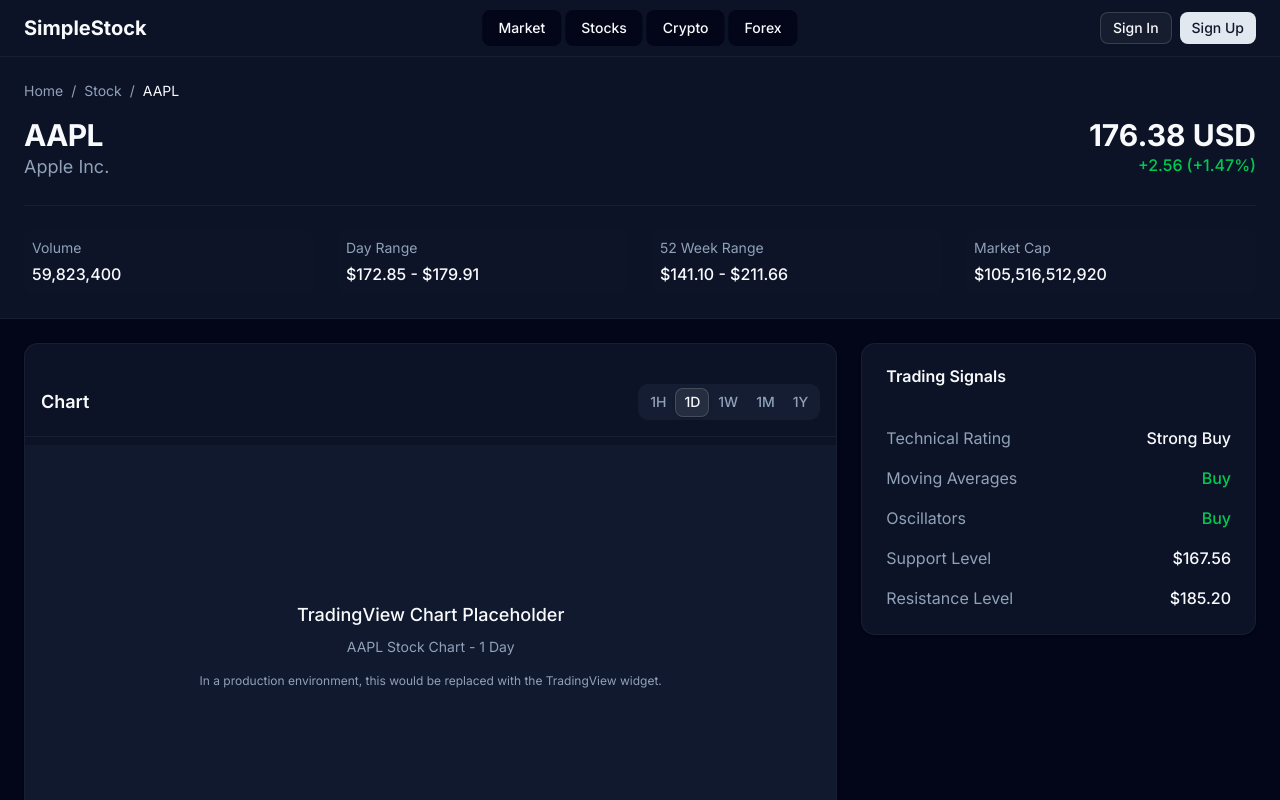
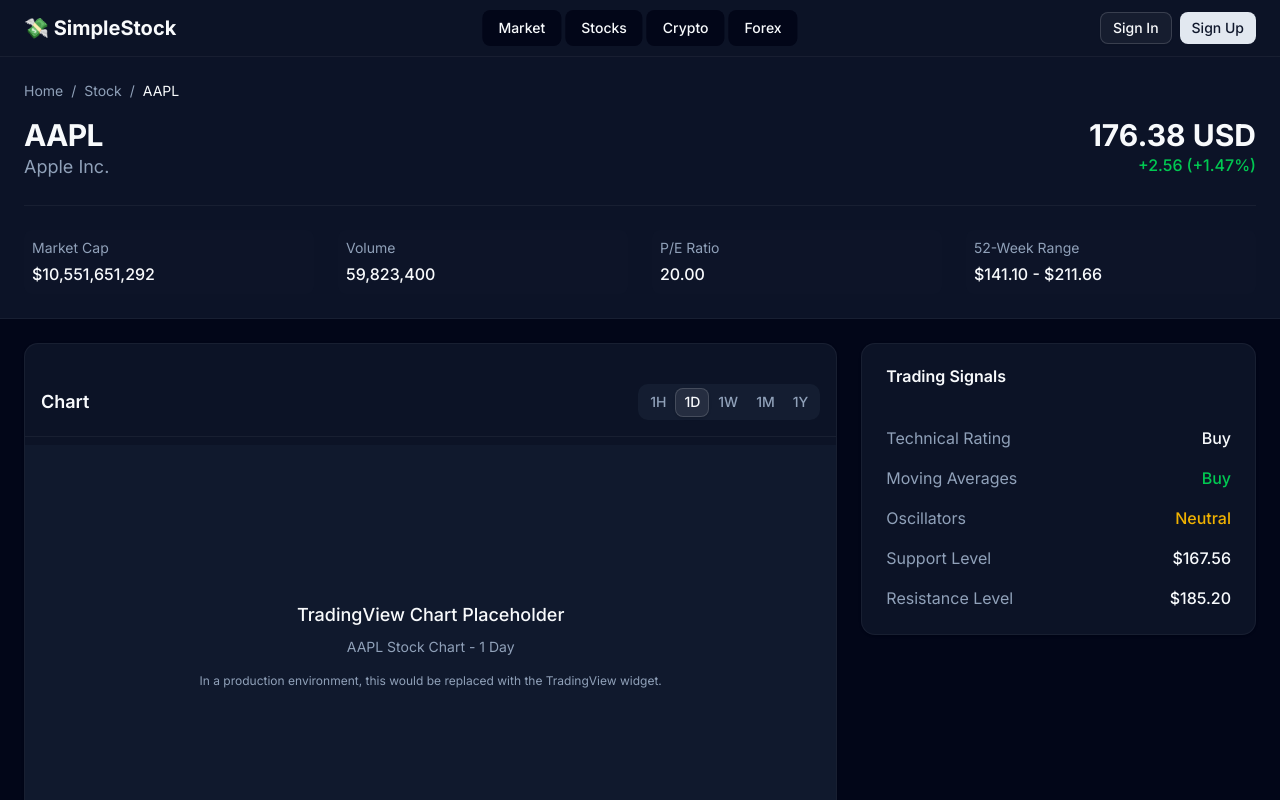
Before and after one commit to xmd404v2/simple-stock, a Next.js app: page /asset/stock/aapl in a window 1280 px wide. Shown: the top 800 px of the page. Built offline with nearby package versions, Linux system fonts and the light colour scheme.

Commit message:
fix build err

```diff
--- a/src/app/asset/forex/[id]/page.tsx
+++ b/src/app/asset/forex/[id]/page.tsx
@@ -4,9 +4,13 @@
 import { Card, CardContent, CardHeader, CardTitle } from '@/components/ui/card';
 import { notFound } from 'next/navigation';
 
-export default function ForexDetailPage({ params }: { params: { id: string } }) {
-  // Access params.id directly without awaiting
-  const forex = getForexDetails(params.id);
+interface PageProps {
+  params: Promise<{ id: string }>;
+}
+
+export default async function ForexDetailPage({ params }: PageProps) {
+  const { id } = await params;
+  const forex = getForexDetails(id);
 
   if (!forex) {
     notFound();
@@ -32,12 +36,16 @@
               <span className="font-medium text-foreground">{forex.quoteCurrency}</span>
             </div>
             <div className="flex flex-col p-2 rounded-md bg-card/50">
-              <span className="text-sm text-muted-foreground mb-1">Day Range</span>
-              <span className="font-medium text-foreground">{(forex.rate - forex.rate * 0.003).toFixed(4)} - {(forex.rate + forex.rate * 0.003).toFixed(4)}</span>
+              <span className="text-sm text-muted-foreground mb-1">Daily Range</span>
+              <span className="font-medium text-foreground">
+                {(forex.rate * 0.99).toFixed(4)} - {(forex.rate * 1.01).toFixed(4)}
+              </span>
             </div>
             <div className="flex flex-col p-2 rounded-md bg-card/50">
-              <span className="text-sm text-muted-foreground mb-1">52 Week Range</span>
-              <span className="font-medium text-foreground">{(forex.rate - forex.rate * 0.05).toFixed(4)} - {(forex.rate + forex.rate * 0.05).toFixed(4)}</span>
+              <span className="text-sm text-muted-foreground mb-1">52-Week Range</span>
+              <span className="font-medium text-foreground">
+                {(forex.rate * 0.95).toFixed(4)} - {(forex.rate * 1.05).toFixed(4)}
+              </span>
             </div>
           </>
         )}
@@ -72,11 +80,11 @@
                   </div>
                   <div className="flex justify-between">
                     <span className="text-muted-foreground">Support Level</span>
-                    <span className="font-medium text-foreground">{(forex.rate - forex.rate * 0.005).toFixed(4)}</span>
+                    <span className="font-medium text-foreground">{(forex.rate * 0.995).toFixed(4)}</span>
                   </div>
                   <div className="flex justify-between">
                     <span className="text-muted-foreground">Resistance Level</span>
-                    <span className="font-medium text-foreground">{(forex.rate + forex.rate * 0.005).toFixed(4)}</span>
+                    <span className="font-medium text-foreground">{(forex.rate * 1.005).toFixed(4)}</span>
                   </div>
                 </div>
               </CardContent>
--- a/src/app/asset/stock/[id]/page.tsx
+++ b/src/app/asset/stock/[id]/page.tsx
@@ -4,9 +4,13 @@
 import { Card, CardContent, CardHeader, CardTitle } from '@/components/ui/card';
 import { notFound } from 'next/navigation';
 
-export default function StockDetailPage({ params }: { params: { id: string } }) {
-  // Access id directly without awaiting
-  const stock = getStockDetails(params.id);
+interface PageProps {
+  params: Promise<{ id: string }>;
+}
+
+export default async function StockDetailPage({ params }: PageProps) {
+  const { id } = await params;
+  const stock = getStockDetails(id);
 
   if (!stock) {
     notFound();
@@ -24,20 +28,24 @@
         additionalInfo={(
           <>
             <div className="flex flex-col p-2 rounded-md bg-card/50">
+              <span className="text-sm text-muted-foreground mb-1">Market Cap</span>
+              <span className="font-medium text-foreground">
+                ${stock.volume ? (stock.price * stock.volume).toLocaleString() : 'N/A'}
+              </span>
+            </div>
+            <div className="flex flex-col p-2 rounded-md bg-card/50">
               <span className="text-sm text-muted-foreground mb-1">Volume</span>
               <span className="font-medium text-foreground">{stock.volume?.toLocaleString() || 'N/A'}</span>
             </div>
             <div className="flex flex-col p-2 rounded-md bg-card/50">
-              <span className="text-sm text-muted-foreground mb-1">Day Range</span>
-              <span className="font-medium text-foreground">${(stock.price * 0.98).toFixed(2)} - ${(stock.price * 1.02).toFixed(2)}</span>
+              <span className="text-sm text-muted-foreground mb-1">P/E Ratio</span>
+              <span className="font-medium text-foreground">{(stock.price / (stock.price * 0.05)).toFixed(2)}</span>
             </div>
             <div className="flex flex-col p-2 rounded-md bg-card/50">
-              <span className="text-sm text-muted-foreground mb-1">52 Week Range</span>
-              <span className="font-medium text-foreground">${(stock.price * 0.8).toFixed(2)} - ${(stock.price * 1.2).toFixed(2)}</span>
-            </div>
-            <div className="flex flex-col p-2 rounded-md bg-card/50">
-              <span className="text-sm text-muted-foreground mb-1">Market Cap</span>
-              <span className="font-medium text-foreground">${(stock.price * stock.volume * 10).toLocaleString()}</span>
+              <span className="text-sm text-muted-foreground mb-1">52-Week Range</span>
+              <span className="font-medium text-foreground">
+                ${(stock.price * 0.8).toFixed(2)} - ${(stock.price * 1.2).toFixed(2)}
+              </span>
             </div>
           </>
         )}
@@ -58,15 +66,17 @@
                 <div className="space-y-4">
                   <div className="flex justify-between">
                     <span className="text-muted-foreground">Technical Rating</span>
-                    <span className="font-medium text-foreground">Strong Buy</span>
+                    <span className="font-medium text-foreground">{stock.change > 0 ? 'Buy' : 'Sell'}</span>
                   </div>
                   <div className="flex justify-between">
                     <span className="text-muted-foreground">Moving Averages</span>
-                    <span className="font-medium text-green-500">Buy</span>
+                    <span className={`font-medium ${stock.change > 0 ? 'text-green-500' : 'text-red-500'}`}>
+                      {stock.change > 0 ? 'Buy' : 'Sell'}
+                    </span>
                   </div>
                   <div className="flex justify-between">
                     <span className="text-muted-foreground">Oscillators</span>
-                    <span className="font-medium text-green-500">Buy</span>
+                    <span className="font-medium text-yellow-500">Neutral</span>
                   </div>
                   <div className="flex justify-between">
                     <span className="text-muted-foreground">Support Level</span>
--- a/src/app/crypto/page.tsx
+++ b/src/app/crypto/page.tsx
@@ -350,7 +350,7 @@
             <div className="container px-4 md:px-6 mx-auto">
               <div className="flex justify-center items-center py-20 bg-muted/30 rounded-lg border border-border/20">
                 <p className="text-muted-foreground text-lg">
-                  No results found for "{truncateQuery(searchQuery)}"
+                  No results found for &quot;{truncateQuery(searchQuery)}&quot;
                   <br />
                   Try a different search term.
                 </p>
@@ -391,7 +391,7 @@
                   <div className="flex flex-col md:flex-row justify-between items-baseline mb-6">
                     <div>
                       <h2 className="text-2xl font-bold tracking-tight text-foreground">Search Results</h2>
-                      <p className="text-muted-foreground">Found {filteredCrypto.length} cryptocurrencies matching "{truncateQuery(searchQuery)}"</p>
+                      <p className="text-muted-foreground">Found {filteredCrypto.length} cryptocurrencies matching &quot;{truncateQuery(searchQuery)}&quot;</p>
                     </div>
                   </div>
 
--- a/src/app/forex/page.tsx
+++ b/src/app/forex/page.tsx
@@ -350,7 +350,7 @@
             <div className="container px-4 md:px-6 mx-auto">
               <div className="flex justify-center items-center py-20 bg-muted/30 rounded-lg border border-border/20">
                 <p className="text-muted-foreground text-lg">
-                  No results found for "{truncateQuery(searchQuery)}"
+                  No results found for &quot;{truncateQuery(searchQuery)}&quot;
                   <br />
                   Try a different search term.
                 </p>
@@ -391,7 +391,7 @@
                   <div className="flex flex-col md:flex-row justify-between items-baseline mb-6">
                     <div>
                       <h2 className="text-2xl font-bold tracking-tight text-foreground">Search Results</h2>
-                      <p className="text-muted-foreground">Found {filteredForex.length} forex pairs matching "{truncateQuery(searchQuery)}"</p>
+                      <p className="text-muted-foreground">Found {filteredForex.length} forex pairs matching &quot;{truncateQuery(searchQuery)}&quot;</p>
                     </div>
                   </div>
 
--- a/src/app/stocks/page.tsx
+++ b/src/app/stocks/page.tsx
@@ -350,7 +350,7 @@
             <div className="container px-4 md:px-6 mx-auto">
               <div className="flex justify-center items-center py-20 bg-muted/30 rounded-lg border border-border/20">
                 <p className="text-muted-foreground text-lg">
-                  No results found for "{truncateQuery(searchQuery)}"
+                  No results found for &quot;{truncateQuery(searchQuery)}&quot;
                   <br />
                   Try a different search term.
                 </p>
@@ -374,7 +374,7 @@
 
                 <ScrollArea className="w-full -mx-1 px-1">
                   <div className="flex space-x-4 pb-4 pt-1">
-                    {filteredNews.slice(0, 8).map((news, i) => (
+                    {filteredNews.slice(0, 8).map((news) => (
                       <div key={news.id} className="shrink-0">
                         <NewsCard news={news} />
                       </div>
@@ -391,7 +391,7 @@
                   <div className="flex flex-col md:flex-row justify-between items-baseline mb-6">
                     <div>
                       <h2 className="text-2xl font-bold tracking-tight text-foreground">Search Results</h2>
-                      <p className="text-muted-foreground">Found {filteredStocks.length} stocks matching "{truncateQuery(searchQuery)}"</p>
+                      <p className="text-muted-foreground">Found {filteredStocks.length} stocks matching &quot;{truncateQuery(searchQuery)}&quot;</p>
                     </div>
                   </div>
 
--- a/src/components/Header.tsx
+++ b/src/components/Header.tsx
@@ -9,7 +9,7 @@
         {/* Logo left */}
         <div className="absolute left-4 md:left-6 top-1/2 -translate-y-1/2">
           <Link href="/" className="flex items-center space-x-2">
-            <span className="font-bold text-xl text-foreground">SimpleStock</span>
+            <span className="font-bold text-xl text-foreground">💸&nbsp;SimpleStock</span>
           </Link>
         </div>
 
@@ -18,7 +18,7 @@
           <NavigationMenu className="hidden md:flex">
             <NavigationMenuList>
               <NavigationMenuItem>
-                <Link href="/" legacyBehavior passHref>
+                <Link href="/#market" legacyBehavior passHref>
                   <NavigationMenuLink className={navigationMenuTriggerStyle()}>
                     Market
                   </NavigationMenuLink>
--- a/src/components/MarketSection.tsx
+++ b/src/components/MarketSection.tsx
@@ -1,5 +1,5 @@
 import React from 'react';
-import { Card, CardContent, CardDescription, CardFooter, CardHeader, CardTitle } from "./ui/card";
+import { Card, CardContent, CardHeader, CardFooter } from "./ui/card";
 import { ScrollArea, ScrollBar } from "./ui/scroll-area";
 import { Skeleton } from "./ui/skeleton";
 
```
Also changed, not shown: src/app/asset/crypto/[id]/page.tsx (+10 -4 lines), src/lib/mock-data.ts (+7 -2 lines).
